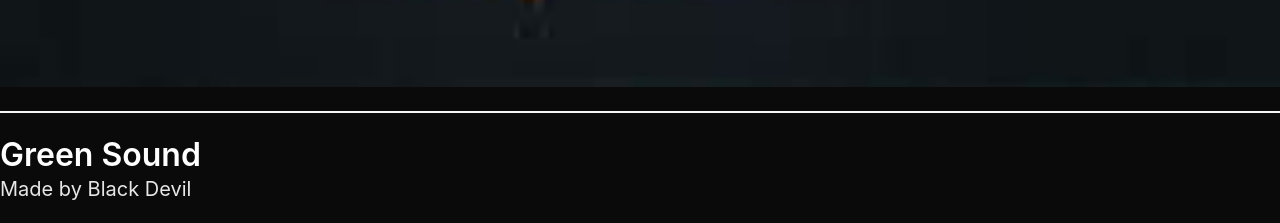
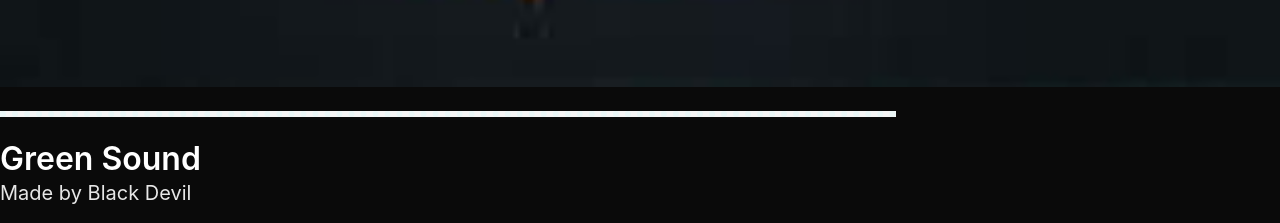
Before and after one commit to 007Mudrank/whity-dash, a plain HTML site: page bots.html in a window 1280 px wide. Shown: the part 1085-1308 px from the top of the page. Drawn offline with nearby package versions, Linux system fonts and the light colour scheme.

Commit message:
Update index.css

```diff
--- a/index.css
+++ b/index.css
@@ -12,3 +12,12 @@
 .w-full {
   width: 100%;
 }
+hr {
+
+  border: dotted #EAF6F6 6px;
+
+  border-bottom: none;
+
+  width: 70%;
+
+}
```
